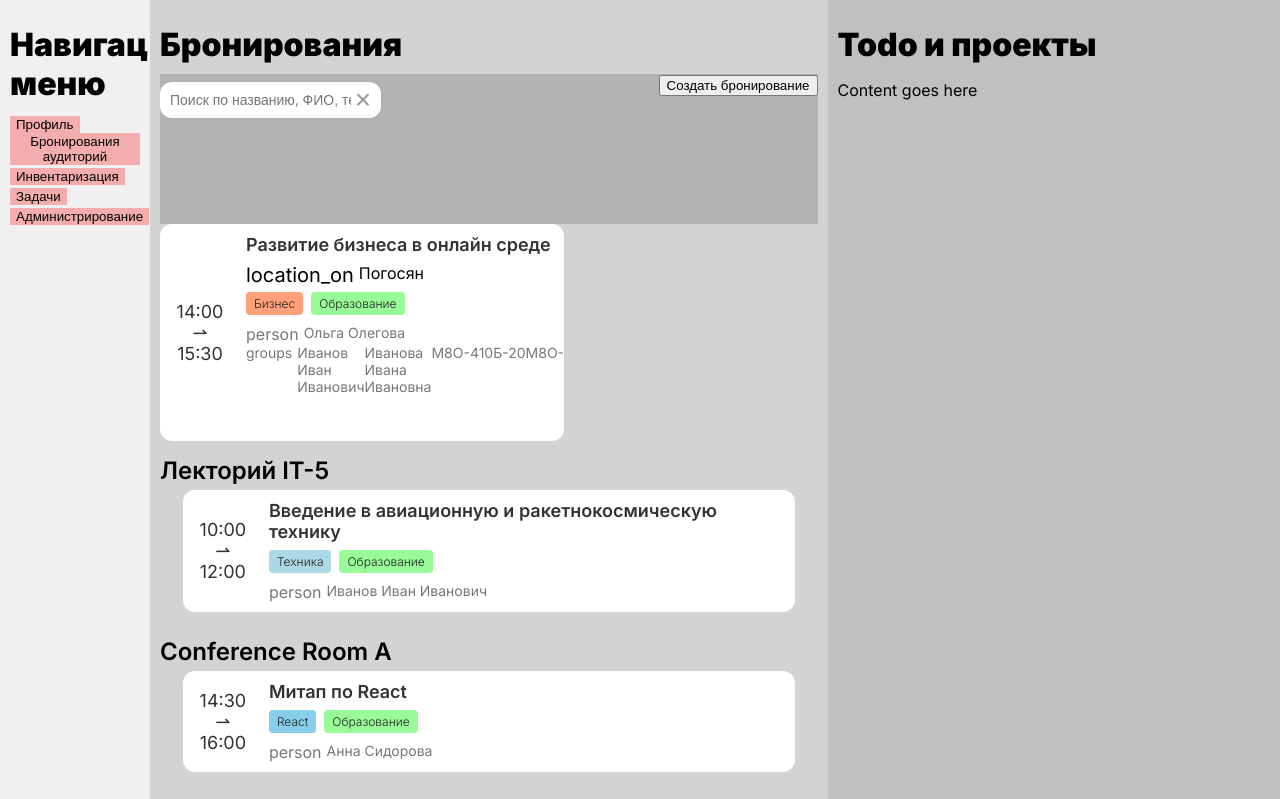
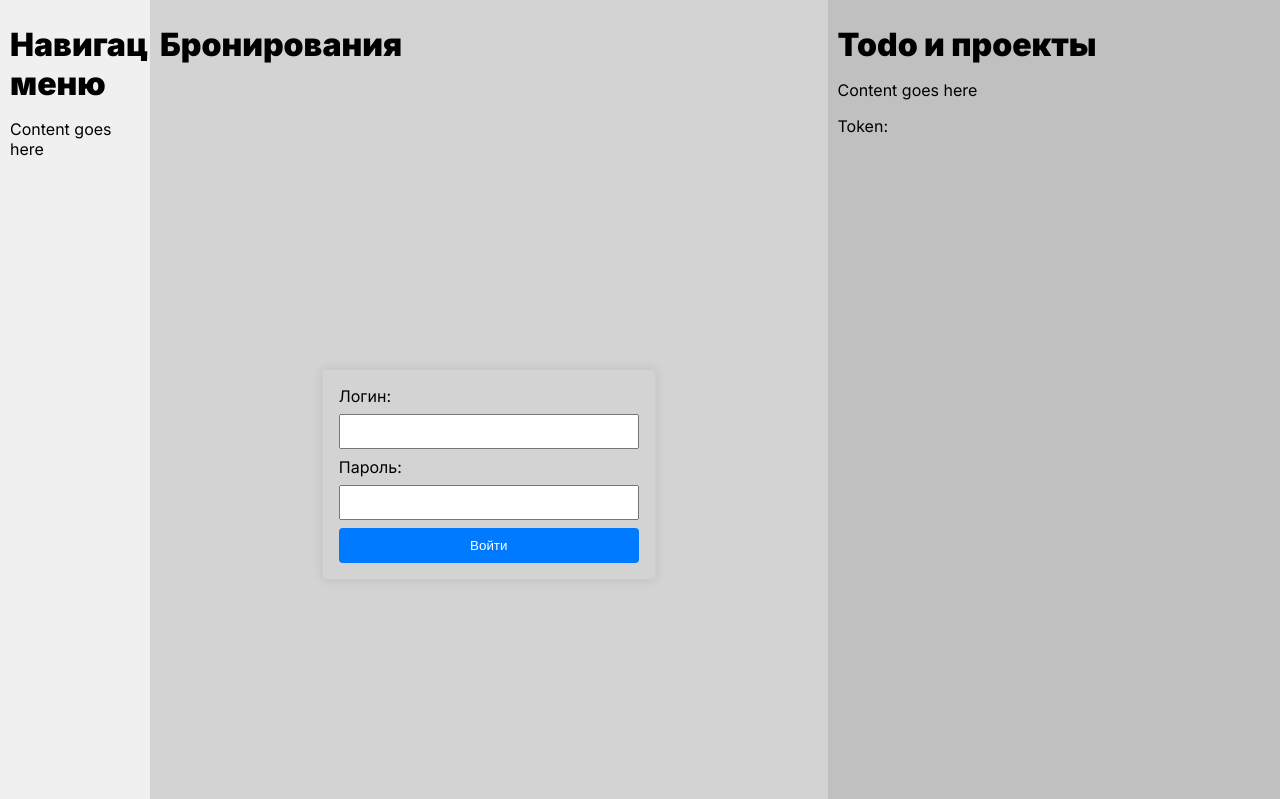
Before and after one commit to hell-lumpen/example_ts, a React (Create React App) app: page / in a window 1280 px wide. Shown: the top 799 px of the page. Built offline with nearby package versions, Linux system fonts and the light colour scheme; the HTML template or start-up script is replaced by a standard one.

Commit message:
add authenticatedUserContext

```diff
--- a/src/App.tsx
+++ b/src/App.tsx
@@ -1,96 +1,71 @@
-import React, {ChangeEvent, useEffect, useState} from 'react';
+import React, {ChangeEvent, useState} from 'react';
 import './App.css';
 import BookingList from "./BookingCard/BookingList";
-import {BookingDetail, BookingRoom} from "./models/bookingModels";
-import Input from "./utils/Input";
-import BookingDetailCard from "./BookingCard/BookingDetailsCard";
+import {BookingDetail} from "./models/bookingModels";
+import LoginForm from "./LoginForm/LoginForm";
+import TokenViewer from "./LoginForm/TokenViewer";
+import {authenticatedUserContext} from "./contexts/authenticatedUserContext";
 
 
-const MyComponent: React.FC = () => {
+const App: React.FC = () => {
 
-    const cardsData = [
-        {
-            roomName: 'Лекторий IT-5',
-            bookings: [
-                {
+    const cardsData = [{
+        roomName: 'Лекторий IT-5', bookings: [{
             startTime: '10:00',
             endTime: '12:00',
             title: 'Введение в авиационную и ракетнокосмическую технику',
             owner: 'Иванов Иван Иванович',
             tags: [{label: 'Техника', color: '#add8e6'}, {label: 'Образование', color: '#98fb98'}],
-                },
-            ],
-        },
-        {
-            roomName: 'Conference Room A',
-            bookings: [
-                {
+        },],
+    }, {
+        roomName: 'Conference Room A', bookings: [{
             startTime: '14:30',
             endTime: '16:00',
             title: 'Митап по React',
             owner: 'Анна Сидорова',
             tags: [{label: 'React', color: '#87ceeb'}, {label: 'Образование', color: '#98fb98'}],
-                },
-            ],
-        },
-        {
-            roomName: 'Meeting Room 2',
-            bookings: [
-                {
+        },],
+    }, {
+        roomName: 'Meeting Room 2', bookings: [{
             startTime: '09:00',
             endTime: '10:30',
             title: 'Презентация нового продукта',
             owner: 'Петр Петрович',
             tags: [{label: 'Продукт', color: '#b0e0e6'}],
-                },
-            ],
-        },
-        {
-            roomName: 'Training Room 1',
-            bookings: [
-                {
+        },],
+    }, {
+        roomName: 'Training Room 1', bookings: [{
             startTime: '13:00',
             endTime: '15:00',
             title: 'Обучение по Python',
             owner: 'Елена Иванова',
             tags: [{label: 'Python', color: '#add8e6'}, {label: 'Образование', color: '#98fb98'}],
-                },
-            ],
-        },
-        {
-            roomName: 'Innovation Center',
-            bookings: [
-                {
+        },],
+    }, {
+        roomName: 'Innovation Center', bookings: [{
             startTime: '16:30',
             endTime: '18:00',
             title: 'Демонстрация новых технологий',
             owner: 'Мария Мариева',
             tags: [{label: 'Технологии', color: '#ffd700'}],
-                },
-            ],
-        },
-        // Additional bookingRoom with multiple bookings
+        },],
+    }, // Additional bookingRoom with multiple bookings
         {
-            roomName: 'Business Lounge',
-            bookings: [
-                {
+            roomName: 'Business Lounge', bookings: [{
                 startTime: '10:30',
                 endTime: '12:30',
                 title: 'Бизнес-форум: Успех в цифровую эпоху',
                 owner: 'Артем Артемов',
                 tags: [{label: 'Бизнес', color: '#ffa07a'}, {label: 'Образование', color: '#98fb98'}],
-                },
-                // Additional booking in the same room
+            }, // Additional booking in the same room
                 {
                     startTime: '14:00',
                     endTime: '15:30',
                     title: 'Развитие бизнеса в онлайн среде',
                     owner: 'Ольга Олегова',
                     tags: [{label: 'Бизнес', color: '#ffa07a'}, {label: 'Образование', color: '#98fb98'}],
-                },
-            ],
-        },
-    ];
+                },],
+        },];
 
     const bookingDetail: BookingDetail = {
         startTime: '14:00',
@@ -112,79 +87,27 @@ const MyComponent: React.FC = () => {
         return value.trim() !== '';
     };
 
-    const getBookingData = (): BookingRoom[] => {
-        for (let i = 0; i < 1000000000; i++) {
-            i = i + 1 - 1
-        }
-        return cardsData;
-    }
+    const [inputValue, setInputValue] = useState('');
+    const [authenticatedUserToken, setAuthenticatedUserTokenToken] = useState<string | undefined>(undefined);
 
-    const [bookingData, setBookingData] = useState<BookingRoom[]>([]);
-
-    useEffect(() => {
-        const fetchedBookingData: BookingRoom[] = getBookingData();
-        setBookingData(fetchedBookingData)
-    }, [])
-
-    const [inputValue, setInputValue] = useState('');
-
-
-    return (
-        // <div className='App'>
-        //     <div className='wrapper'>
-        //         <div>
-        //             <Input
-        //                 placeholder="Поиск по названию, ФИО, тегу"
-        //                 type="text"
-        //                 inputValueState={[inputValue, setInputValue]}
-        //                 onChange={(e) => {
-        //                     setInputValue(e.target.value)
-        //                 }}
-        //                 showClearButton={true}
-        //             />
-        //             {inputValue && (<span>Вы ввели: {inputValue}</span>)}
-        //         </div>
-        //         <BookingList bookingsGropedByRoom={bookingData}/>
-        //     </div>
-        // </div>
-        <div className='container'>
+    return (<div className='container'>
+        <authenticatedUserContext.Provider value={authenticatedUserToken}>
             <div className='left-column'>
                 <h1>Навигационное меню</h1>
-                <button className='nav-unit'>Профиль</button>
-                <button className='nav-unit'>Бронирования аудиторий</button>
-                <button className='nav-unit'>Инвентаризация</button>
-                <button className='nav-unit'>Задачи</button>
-                <button className='nav-unit'>Администрирование</button>
+                <p>Content goes here</p>
             </div>
             <div className='middle-column'>
                 <h1>Бронирования</h1>
-                <div className='booking-control-container'>
-                    <div className='search-input-button-container'>
-                        <div>
-                            <Input
-                                placeholder="Поиск по названию, ФИО, тегу"
-                                type="text"
-                                inputValueState={[inputValue, setInputValue]}
-                                onChange={(e) => {
-                                    setInputValue(e.target.value)
-                                }}
-                                showClearButton={true}
-                            />
-                        </div>
-                        <div>
-                            <button>Создать бронирование</button>
-                        </div>
-                    </div>
-                </div>
-                <BookingDetailCard {...bookingDetail}/>
-                <BookingList bookingsGropedByRoom={bookingData}/>
+                <LoginForm setAuthenticatedUserToken={setAuthenticatedUserTokenToken}/>
+                <BookingList bookingsGropedByRoom={cardsData}/>
             </div>
             <div className='right-column'>
                 <h1>Todo и проекты</h1>
                 <p>Content goes here</p>
+                <TokenViewer/>
             </div>
-        </div>
-    );
+        </authenticatedUserContext.Provider>
+    </div>);
 };
 
-export default MyComponent;
+export default App;
--- /dev/null
+++ b/src/LoginForm/LoginForm.module.css
@@ -0,0 +1,31 @@
+.container {
+    display: flex;
+    justify-content: center;
+    align-items: center;
+    height: 100vh;
+}
+
+.form {
+    border: 1px solid #ccc;
+    padding: 16px;
+    border-radius: 4px;
+    box-shadow: 0 0 10px rgba(0, 0, 0, 0.1);
+    width: 300px;
+}
+
+.input {
+    width: 100%;
+    padding: 8px;
+    margin: 8px 0;
+    box-sizing: border-box;
+}
+
+.button {
+    width: 100%;
+    padding: 10px;
+    background: #007bff;
+    color: #fff;
+    border: none;
+    border-radius: 4px;
+    cursor: pointer;
+}
--- /dev/null
+++ b/src/LoginForm/LoginForm.tsx
@@ -0,0 +1,73 @@
+import React, {Dispatch, SetStateAction, useState} from 'react';
+import styles from './LoginForm.module.css';
+import {UserCredentials} from "../models/AuthenticatedUser";
+
+interface LoginFormProps {
+    setAuthenticatedUserToken: Dispatch<SetStateAction<string | undefined>>,
+}
+
+const LoginForm: React.FC<LoginFormProps> = ({setAuthenticatedUserToken}) => {
+    const [successAuth, setSuccessAuth] = useState(true);
+    const [credentials, setCredentials] = useState<UserCredentials>({
+        username: '',
+        password: '',
+    });
+
+    const handleChange = (e: React.ChangeEvent<HTMLInputElement>) => {
+        const {name, value} = e.target;
+        setCredentials((prevCredentials) => ({
+            ...prevCredentials,
+            [name]: value,
+        }));
+    };
+
+    const handleSubmit = (e: React.FormEvent) => {
+        e.preventDefault();
+        console.log('Отправлены следующие учетные данные:', credentials);
+        if (credentials.username !== '123') {
+            setSuccessAuth(false);
+            setCredentials({username: '', password: ''})
+        }
+        else {
+            setSuccessAuth(true);
+            setAuthenticatedUserToken(credentials.username + credentials.password);
+        }
+    };
+
+    return (
+        <div className={styles.container}>
+            <form onSubmit={handleSubmit} className={styles.form}>
+                <label>
+                    Логин:
+                    <input
+                        type="text"
+                        name="username"
+                        value={credentials.username}
+                        onChange={handleChange}
+                        className={styles.input}
+                    />
+                </label>
+                <label>
+                    Пароль:
+                    <input
+                        type="password"
+                        name="password"
+                        value={credentials.password}
+                        onChange={handleChange}
+                        className={styles.input}
+                    />
+                </label>
+                {!successAuth && (
+                    <p style={{color: "red"}}>
+                        Ошибка аутентификации: неверный логин или пароль
+                    </p>
+                )}
+                <button type="submit" className={styles.button}>
+                    Войти
+                </button>
+            </form>
+        </div>
+    );
+};
+
+export default LoginForm;
--- /dev/null
+++ b/src/LoginForm/TokenViewer.tsx
@@ -0,0 +1,13 @@
+import React from 'react';
+import {useAuthenticatedUser} from "../contexts/authenticatedUserContext";
+
+const TokenViewer = () => {
+    const token = useAuthenticatedUser();
+    return (
+        <div>
+            Token: {token}
+        </div>
+    );
+};
+
+export default TokenViewer;
--- /dev/null
+++ b/src/contexts/authenticatedUserContext.ts
@@ -0,0 +1,7 @@
+import {createContext, useContext} from "react";
+
+export const authenticatedUserContext = createContext<string | undefined>(undefined);
+
+export function useAuthenticatedUser ()  {
+    return useContext(authenticatedUserContext);
+}
--- a/src/index.tsx
+++ b/src/index.tsx
@@ -2,7 +2,6 @@ import React from 'react';
 import ReactDOM from 'react-dom/client';
 import './index.css';
 import App from './App';
-import reportWebVitals from './reportWebVitals';
 
 const root = ReactDOM.createRoot(
     document.getElementById('root') as HTMLElement
@@ -12,8 +11,3 @@ root.render(
         <App/>
     </React.StrictMode>
 );
-
-// If you want to start measuring performance in your app, pass a function
-// to log results (for example: reportWebVitals(console.log))
-// or send to an analytics endpoint. Learn more: https://bit.ly/CRA-vitals
-reportWebVitals();
--- /dev/null
+++ b/src/models/AuthenticatedUser.ts
@@ -0,0 +1,9 @@
+export interface UserCredentials {
+    username: string,
+    password: string,
+};
+
+export interface AuthenticatedUser {
+    role: string,
+    fullName: string,
+}
```
Also changed, not shown: package.json (+2 -6 lines), src/reportWebVitals.ts (deleted, +0 -15 lines), src/setupTests.ts (deleted, +0 -5 lines), 2 other files (tests, documents, lock files or other folders). Lines whose indentation alone changed are shown as unchanged.
